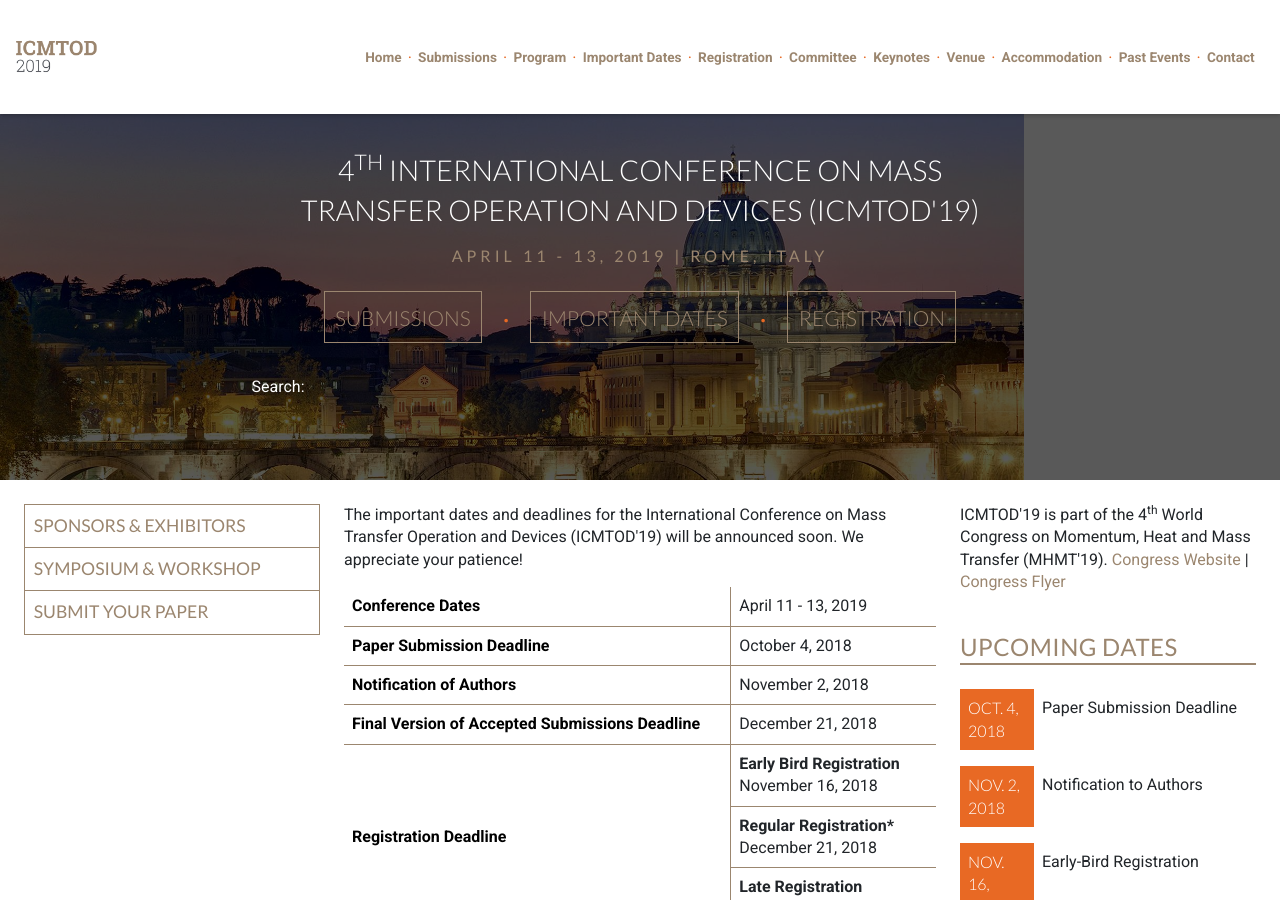
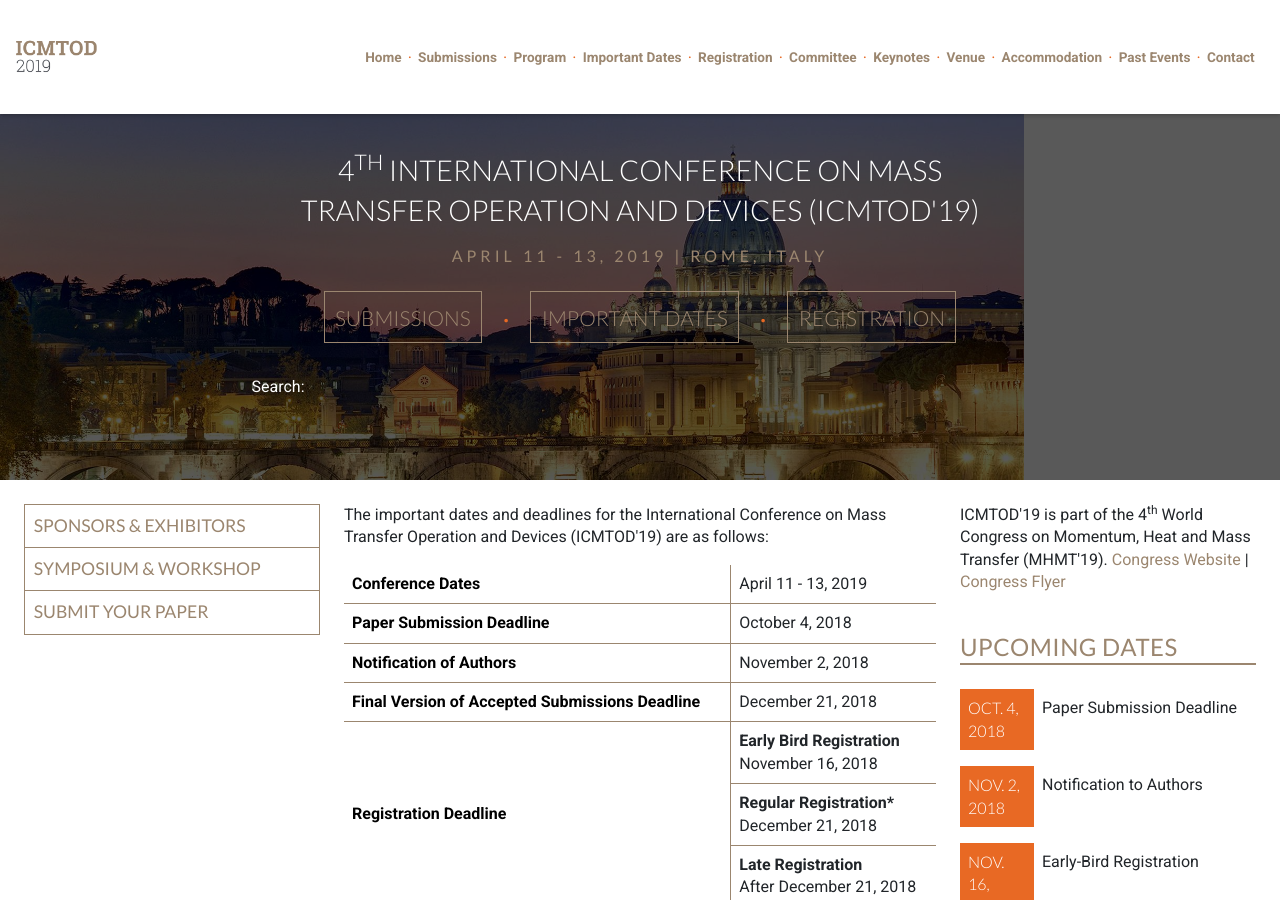
Before and after one commit to intaset/icmtod, a Jekyll site: the page built from dates.html, in a window 1280 px wide and 900 px high. Built offline with Jekyll 4.4.1, drawn with Linux system fonts in a browser that asks for light colours; nearby versions of some CDN libraries; Markdown is read by kramdown in place of the engine named in the settings; comment, search, counter and statistics services are not loaded.

Commit message:
added important dates

```diff
--- a/dates.html
+++ b/dates.html
@@ -7,7 +7,7 @@ meta: The important dates, such as deadlines and registration dates, are provide
 <div class="unit unit-s-1 unit-m-1-4-1 unit-l-1-4-1">
   <div class="unit-spacer content">
 
-    <p class="body">The important dates and deadlines for the International Conference on Mass Transfer Operation and Devices (ICMTOD'19) will be announced soon. We appreciate your patience!</p>
+    <p class="body">The important dates and deadlines for the International Conference on Mass Transfer Operation and Devices (ICMTOD'19) are as follows:</p>
 
  <div class="mobile">
      <table>
```
Also changed, not shown: 1 other file.
